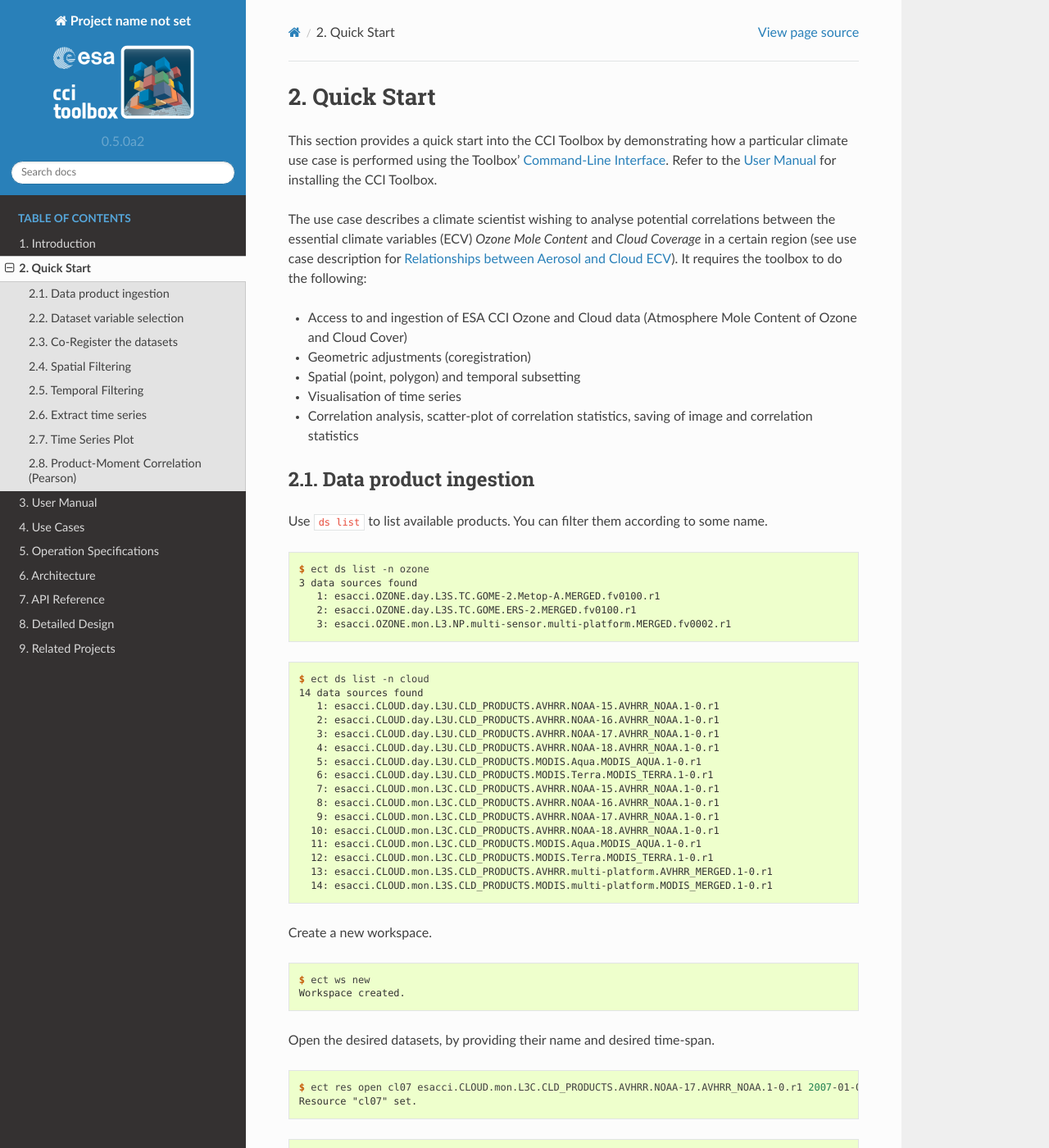
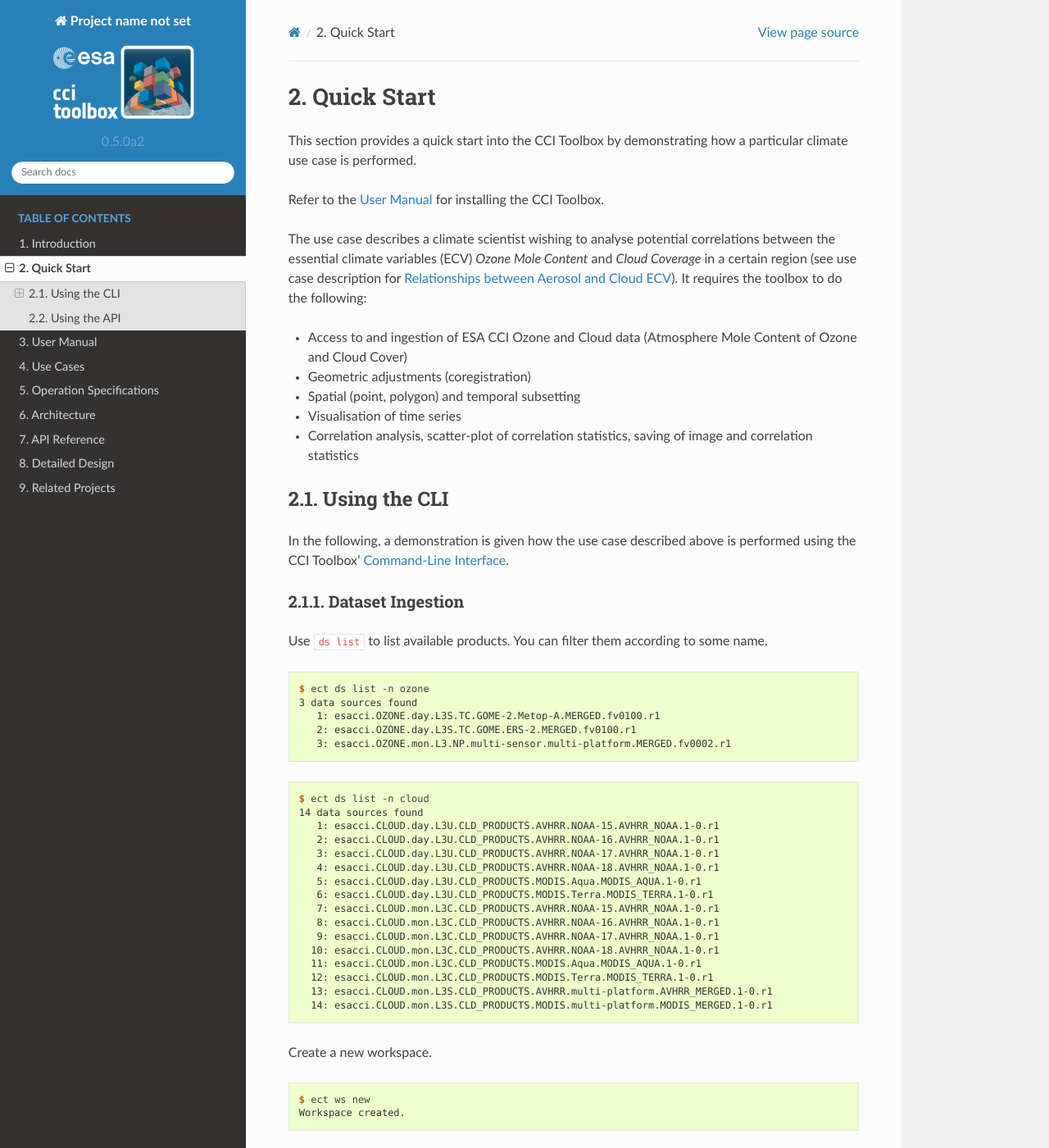
Before and after one commit to CCI-Tools/cate, a Sphinx documentation site: the page built from doc/source/quick_start.rst, in a window 1280 px wide and 1400 px high. Shown: the whole window at 82% size. Built offline with Sphinx 7.4.7 and the Read the Docs theme 2.0.0, drawn with Linux system fonts in a browser that asks for light colours; some of the changed text lies outside the part shown.

Commit message:
updated docs

```diff
--- a/doc/source/quick_start.rst
+++ b/doc/source/quick_start.rst
@@ -16,8 +17,16 @@
 * Visualisation of time series
 * Correlation analysis, scatter-plot of correlation statistics, saving of image and correlation statistics
 
-Data product ingestion
-----------------------
+
+Using the CLI
+=============
+
+In the following, a demonstration is given how the use case described above is performed using the CCI Toolbox'
+:doc:`user_manual/um_cli`.
+
+-----------------
+Dataset Ingestion
+-----------------
 
 Use ``ds list`` to list available products. You can filter them according to some name.
 
@@ -68,7 +77,8 @@
     Resource "oz07" set.
 
 
-Dataset variable selection
+--------------------------
+Dataset Variable Selection
 --------------------------
 
 To select particular geophysical quantities to work with, use the ``select_var`` operation together with
@@ -109,7 +119,8 @@
    :align: center
 
 
-Co-Register the datasets
+------------------------
+Co-Register the Datasets
 ------------------------
 
 The datasets now have different lat/lon definitions. This can be verified by using ``ect res print``
@@ -218,6 +229,7 @@
    :align: center
 
 
+-----------------
 Spatial Filtering
 -----------------
 
@@ -256,6 +268,7 @@
    :align: center
 
 
+------------------
 Temporal Filtering
 ------------------
 
@@ -281,7 +294,8 @@
     Resource "cc_africa_janoct" set.
 
 
-Extract time series
+-------------------
+Extract Time Series
 -------------------
 
 We'll extract spatial mean timeseries from both datasets using ``tseries_mean`` operation.
@@ -300,6 +314,7 @@
 
 This creates datasets that contain mean and std variables for both time-series.
 
+----------------
 Time Series Plot
 ----------------
 
@@ -326,10 +341,11 @@
    :align: center
 
 
-Product-Moment Correlation (Pearson)
-------------------------------------
+--------------------------
+Product-Moment Correlation
+--------------------------
 
-To carry out Pearson correlation on the mean time-series, the ``pearson_correlation`` operation can be used.
+To carry out a product-moment correlation on the mean time-series, the ``pearson_correlation`` operation can be used.
 
 .. code-block:: console
 
@@ -380,3 +396,10 @@
 .. figure:: _static/quick_start/fig8.png
    :scale: 100 %
    :align: center
+
+
+Using the API
+=============
+
+A demonstration of how to apply the CCI Toolbox API to the use case described here is given in a dedicated
+`IPython Notebook <https://github.com/CCI-Tools/ect-core/blob/master/notebooks/ect-uc9.ipynb>`_ on GitHub.
```
Also changed, not shown: other parts of doc/source/quick_start.rst (+3 -2 lines), doc/source/user_manual/um_cli.rst (+26 -23 lines).
